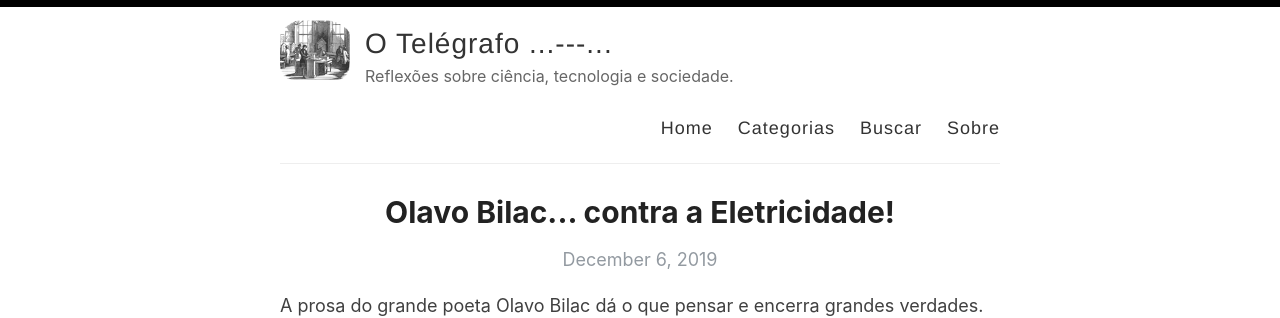
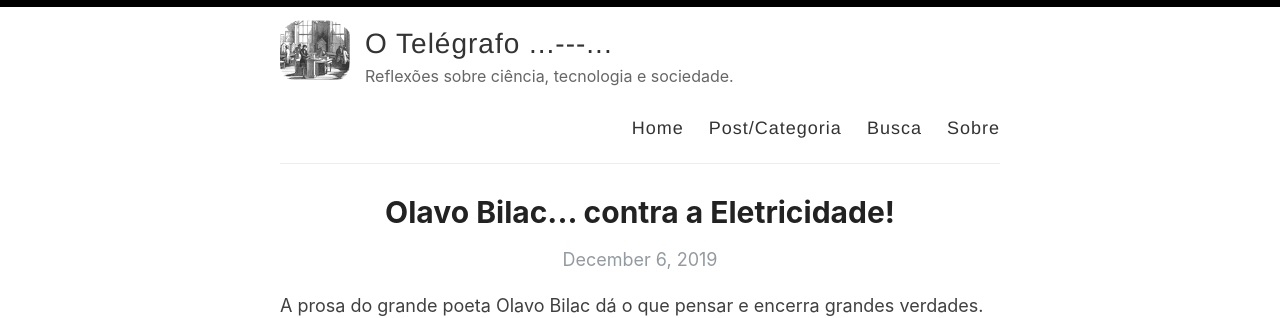
Before and after one commit to tonidandel/otelegrafo_, a Jekyll site: the page built from index.html, in a window 1280 px wide and 900 px high. Shown: the top 318 px of the window. Built offline with Jekyll 4.4.1, drawn with Linux system fonts in a browser that asks for light colours; nearby versions of some CDN libraries; some web fonts are replaced; formulas are drawn with MathJax 3; the list of posts is cut into pages by our own code.

Commit message:
categories-title-page

```diff
--- a/_layouts/default.html
+++ b/_layouts/default.html
@@ -41,8 +41,8 @@
 
             <nav>
               <a href="{{ site.baseurl }}/">Home</a>
-              <a href="{{ site.baseurl }}/categorias">Categorias</a>
-              <a href="{{ site.baseurl }}/search">Buscar</a>
+              <a href="{{ site.baseurl }}/categorias">Post/Categoria</a>
+              <a href="{{ site.baseurl }}/search">Busca</a>
               <a href="{{ site.baseurl }}/about">Sobre</a>
             </nav>
           </header>
```
